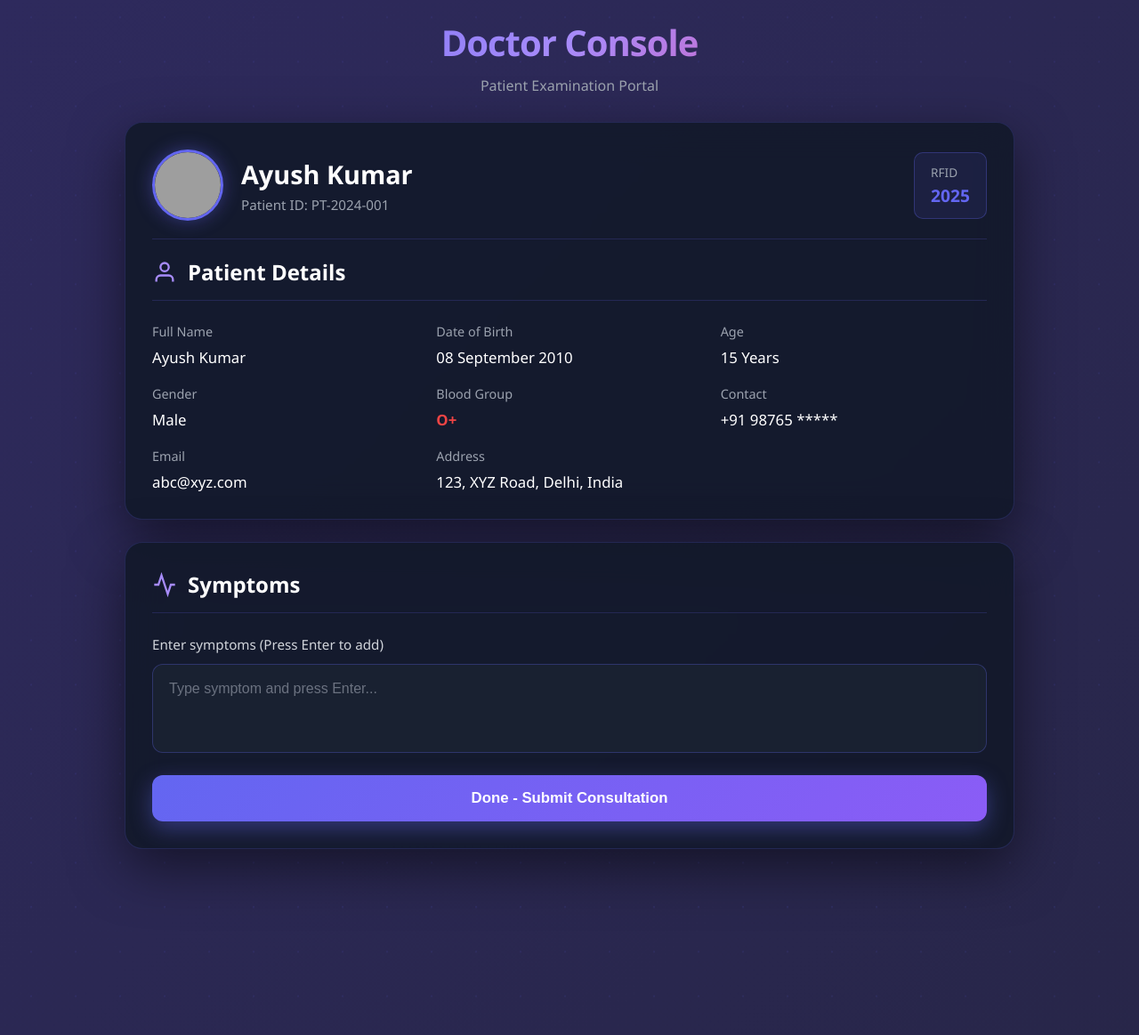
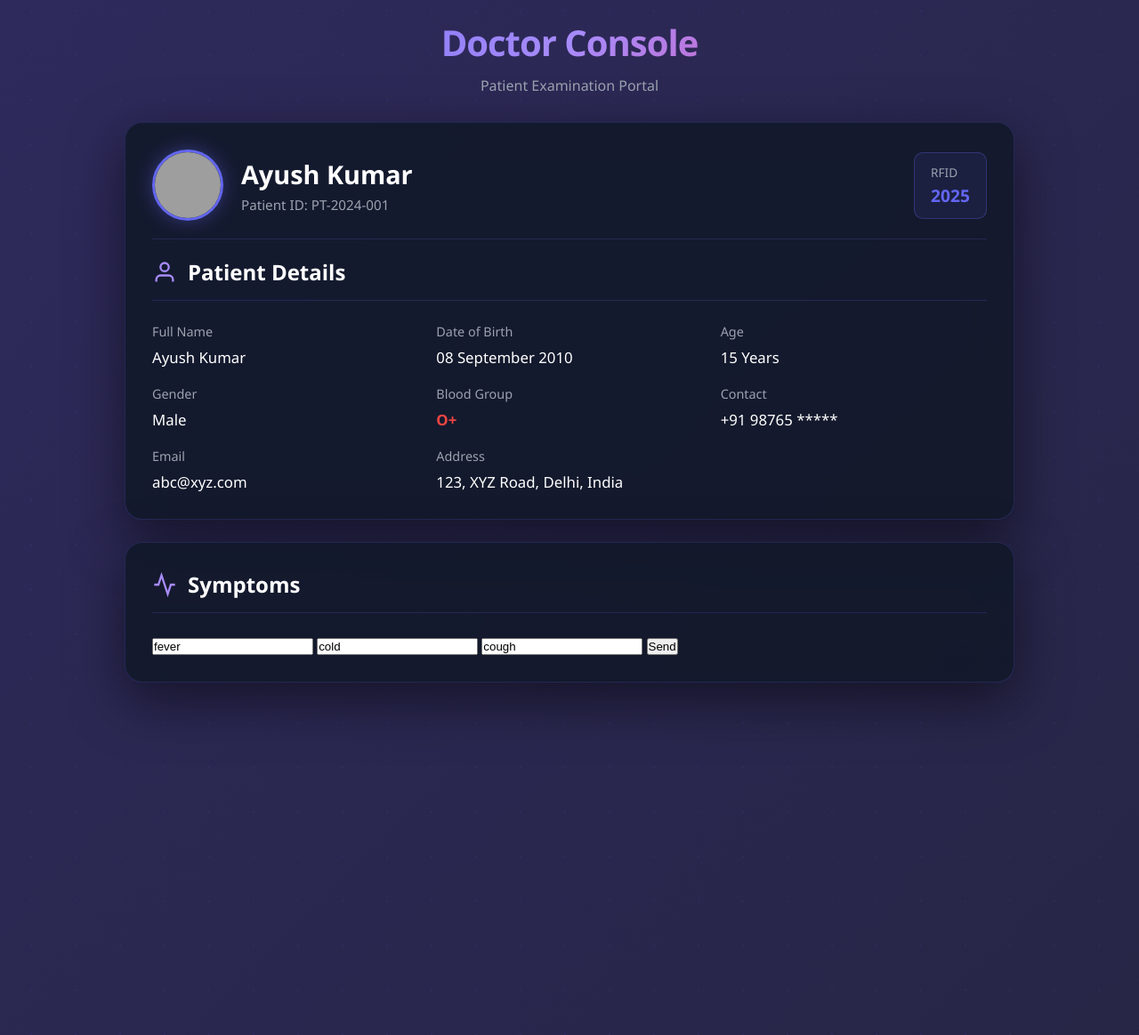
Before and after one commit to leuwenhoek/SwasthCard, a Flask app: page /doc_console in a window 1280 px wide; the page is wider, and only the part inside the window is pictured. Shown: the top 1163 px of that part at 89% size. Run offline with Flask 3, Linux system fonts and the light colour scheme; grey boxes are pictures that could not be loaded.

Commit message:
ADDED: console layout for doctors

```diff
--- a/web/templates/console.html
+++ b/web/templates/console.html
@@ -462,21 +462,12 @@
                     <h2>Symptoms</h2>
                 </div>
 
-                <div class="symptoms-container">
-                    <label class="symptoms-label">Enter symptoms (Press Enter to add)</label>
-                    <div class="tags-input-wrapper" id="tagsWrapper">
-                        <input
-                            type="text"
-                            class="tag-input"
-                            id="symptomInput"
-                            placeholder="Type symptom and press Enter..."
-                            autocomplete="off"
-                        >
-                    </div>
-                    </div>
-
-                <button type="submit" class="submit-btn">Done - Submit Consultation</button>
-            </div>
+                <form method="POST" action="/doc_console">
+                      <input type="text" name="symptoms" value="fever">
+                      <input type="text" name="symptoms" value="cold">
+                      <input type="text" name="symptoms" value="cough">
+                      <button type="submit">Send</button>
+                    </form>
         </form>
     </div>
 
```
